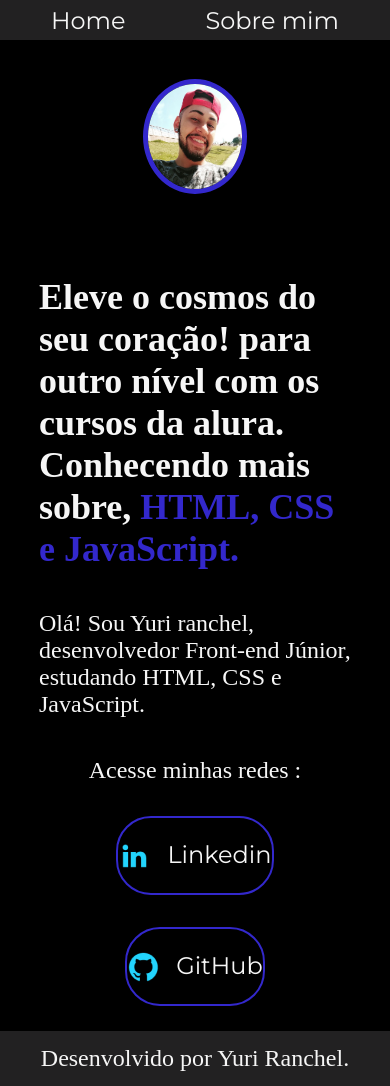
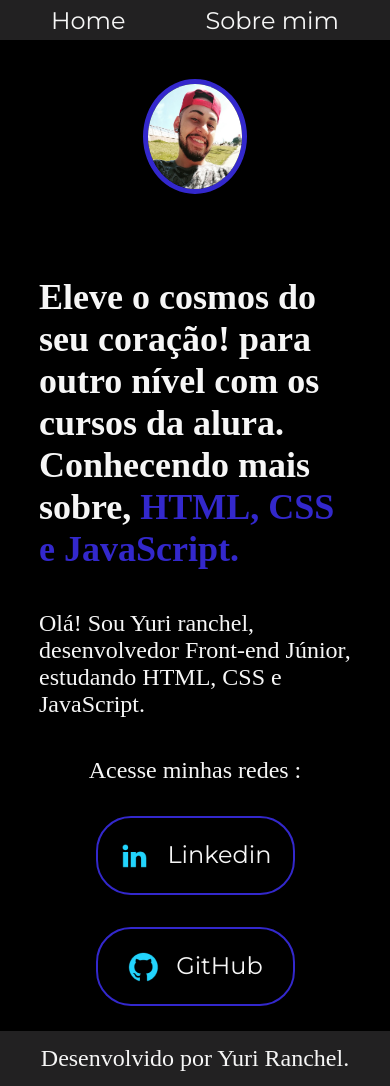
Before and after one commit to Yranchel/Project, a plain HTML site: page index.html in a window 390 px wide. Drawn offline with Linux system fonts and the light colour scheme; a web font is replaced by a local one.

Commit message:
Correção dos botões

```diff
--- a/style.css
+++ b/style.css
@@ -107,7 +107,7 @@
   display: flex;
   justify-content: center;
   gap: 16px;
-  width: 30%;
+  width: 50%;
   border: 2.5px solid var(--terceira-cor);
   text-align: center;
   border-radius: 35px;
@@ -150,6 +150,6 @@
     width: auto;
   }
   .apresentacao_links_redes{
-    width: auto;
+    width: 50%;
   }
 }
```
